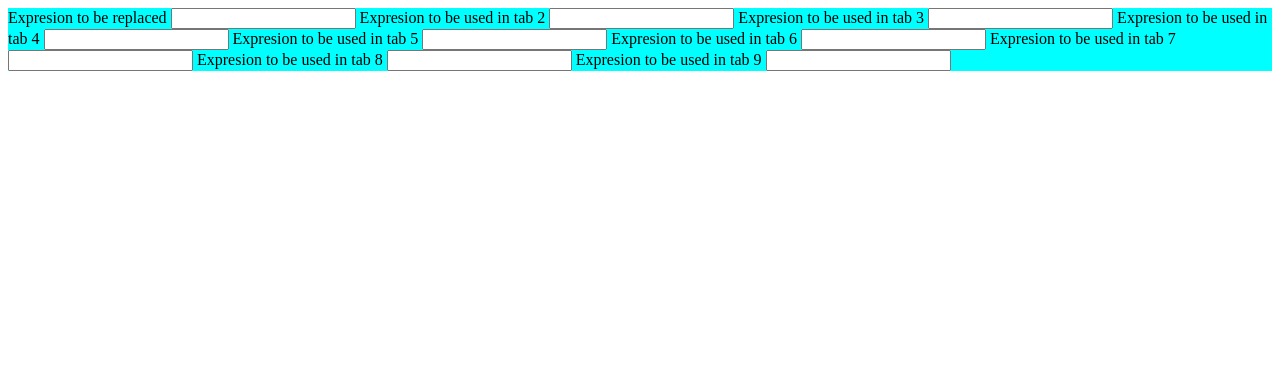
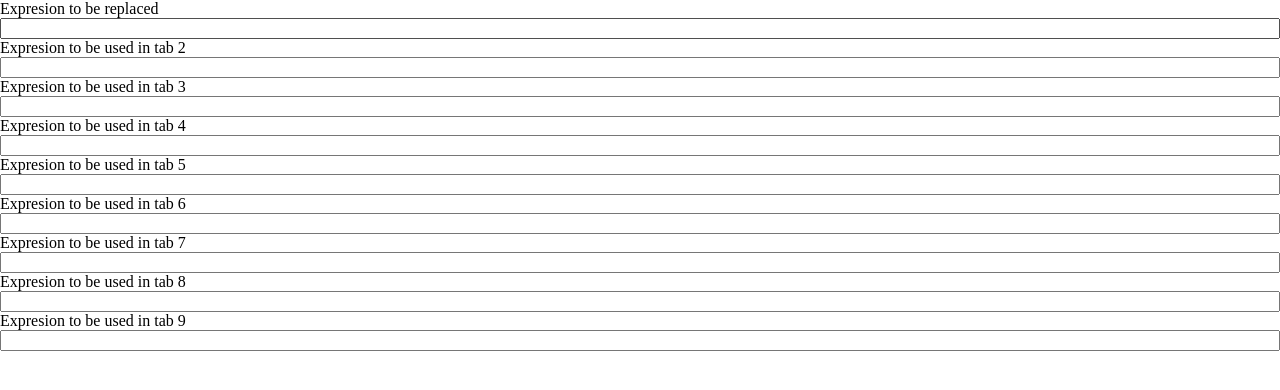
Before and after one commit to Mampionona33/open_symetrical_site_lang, a browser extension: page option_page/option_page.html in a window 1280 px wide. Drawn offline with Linux system fonts and the light colour scheme.

Commit message:
option_page.scss:  stylise option_page body in line 1

```diff
--- a/option_page/option_page.scss
+++ b/option_page/option_page.scss
@@ -1,3 +1,11 @@
-.user_imput{
-    background-color: aqua;
+body {
+  margin: 0;
+  padding: 0;
+  box-sizing: border-box;
 }
+
+.user_imput {
+  display: flex;
+  flex-direction: column;
+  width: '50%';
+}
--- a/package.json
+++ b/package.json
@@ -4,7 +4,7 @@
   "description": "",
   "main": "index.js",
   "scripts": {
-    "test": "echo \"Error: no test specified\" && exit 1",
+    "test": "echo \"Error: no test specified\" && exit 1"
   },
   "repository": {
     "type": "git",
```
Also changed, not shown: option_page/option_page.css, 1 other file.
